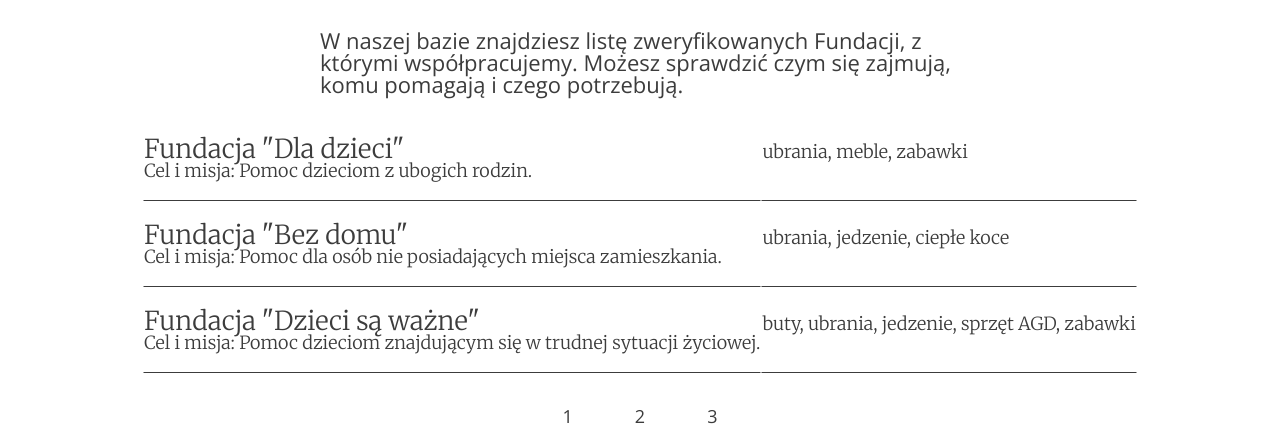
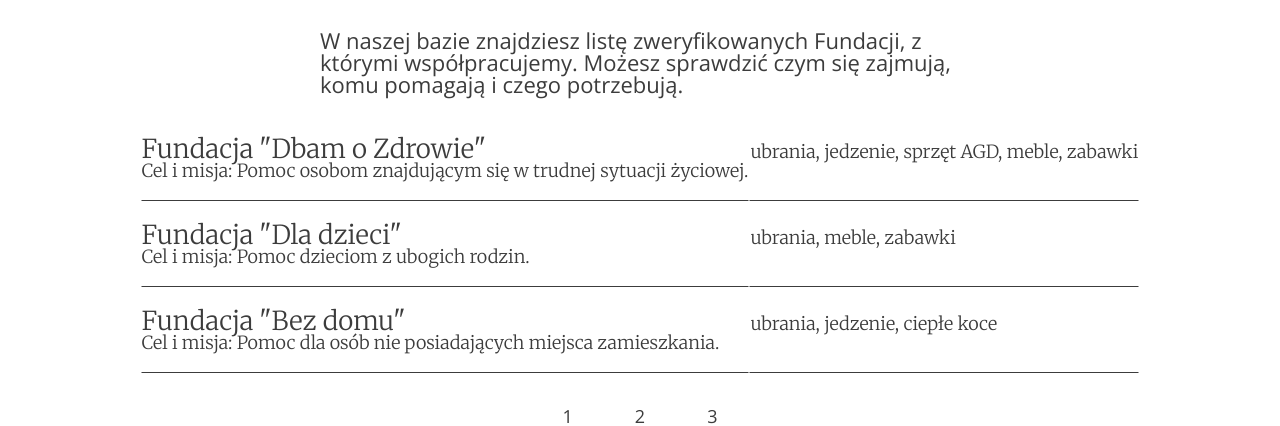
Before and after one commit to MonikaJedrzejak/oddaj_rzeczy, a React (Create React App) app: page / in a window 1280 px wide. Shown: the part 3014-3440 px from the top of the page. Built offline with nearby package versions, Linux system fonts and the light colour scheme; the HTML template or start-up script is replaced by a standard one.

Commit message:
foundation bug fixed

```diff
--- a/src/components/Foundations.js
+++ b/src/components/Foundations.js
@@ -10,7 +10,7 @@ export default function Foundations({ table, page }) {
 				potrzebują.
 			</p>
 			<div div className="org-table">
-				{table.filter((el,idx)=> (idx >= (page*3)-2) && (idx <= (page*3))).map(({ name, description, stuff }, idx) => (
+				{table.filter((el,idx)=> (idx+1 >= (page*3)-2) && (idx+1 <= (page*3))).map(({ name, description, stuff }, idx) => (
 					<tr className="org-table-row">
 						<td className="org-table-col">
 							<p className="table-name">{name}</p>
```
